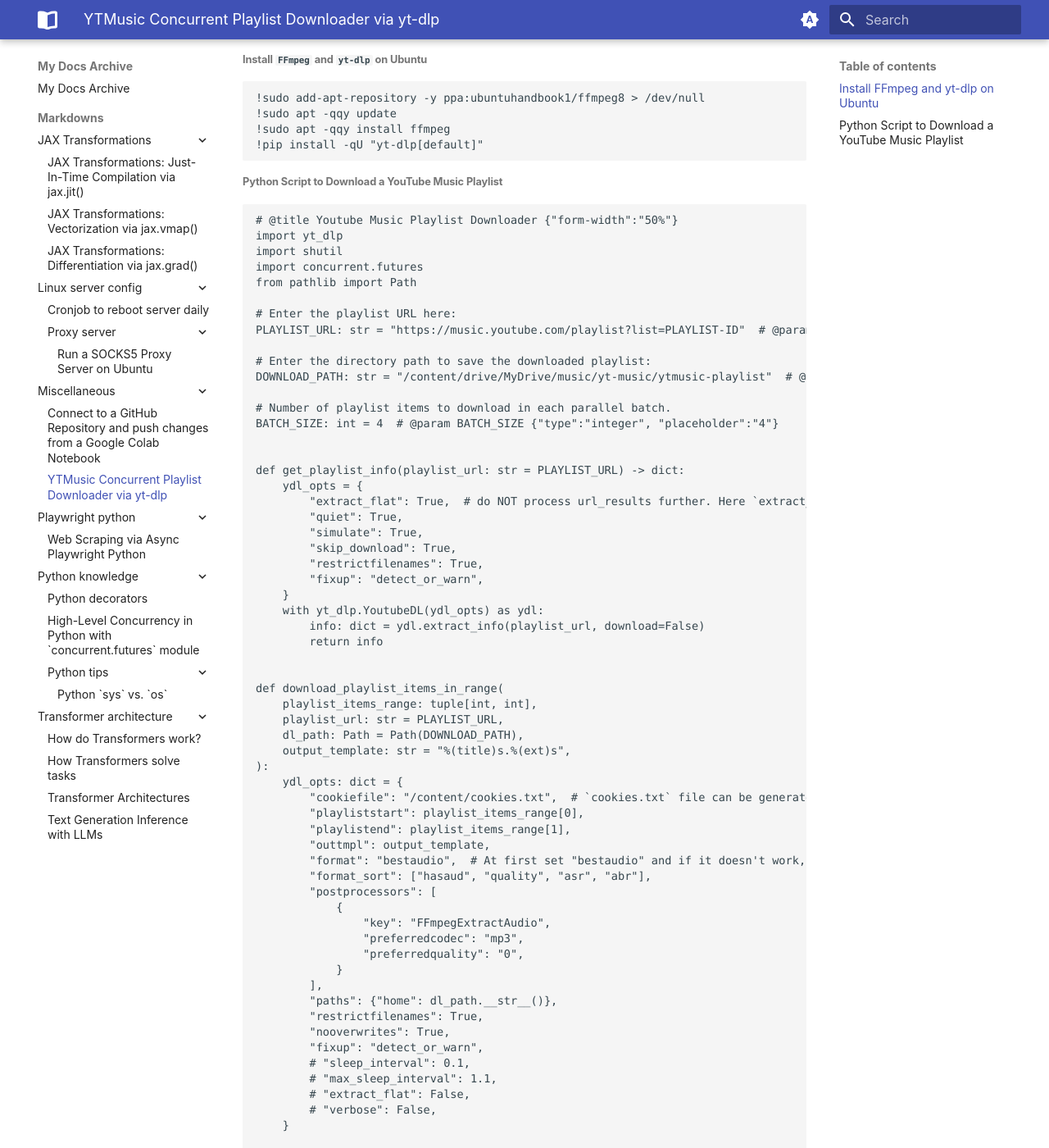
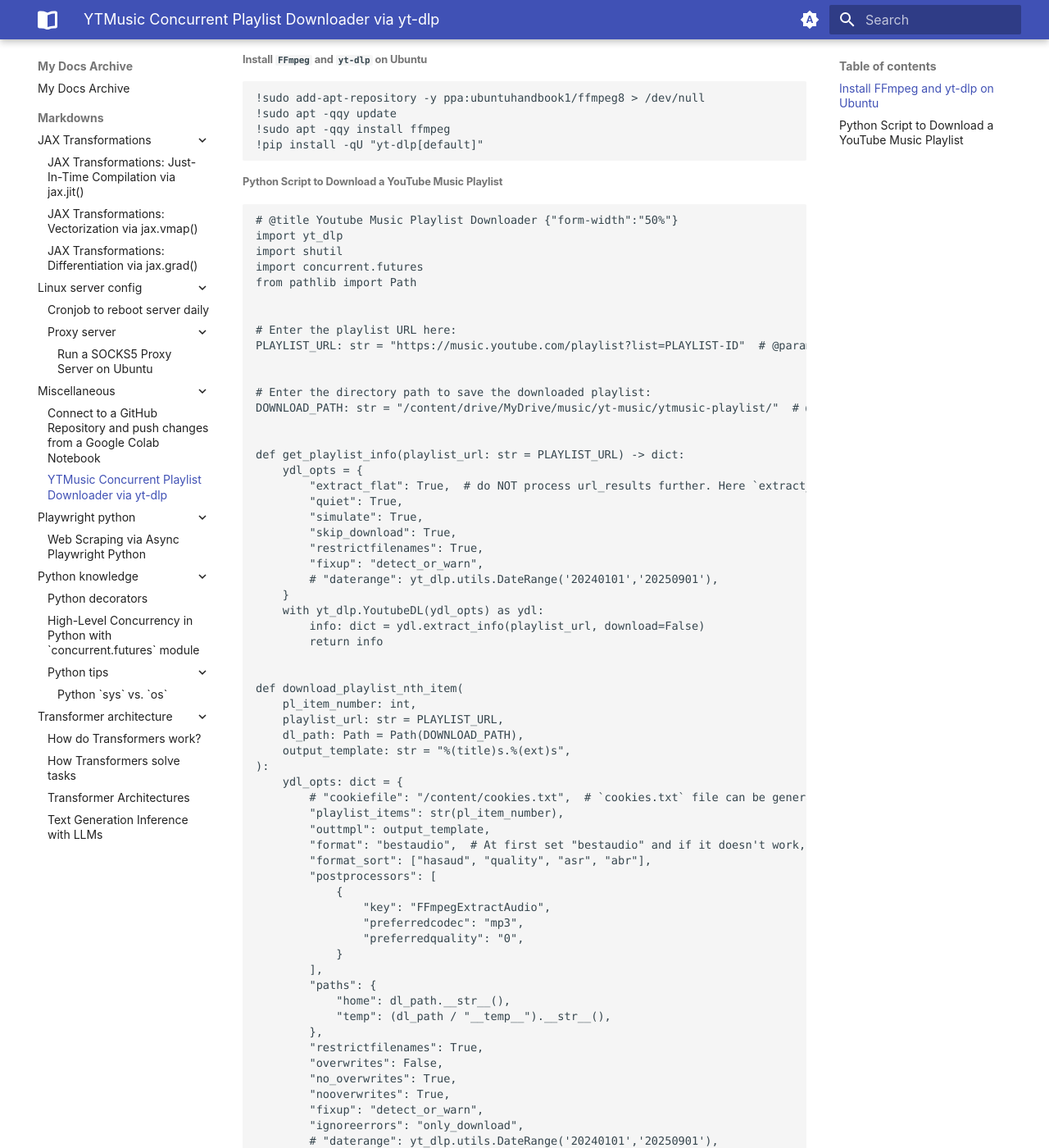
Before and after one commit to 1pawn0/1pawn0.github.io, an MkDocs documentation site: the page built from docs/markdowns/miscellaneous/youtube-music-playlist-downloader-yt-dlp.md, in a window 1280 px wide and 1400 px high, scrolled down 318 px. Shown: the whole window at 82% size. Built offline with MkDocs 1.6.1 and Material for MkDocs 9.7.7, drawn with Linux system fonts in a browser that asks for light colours; some web fonts are replaced; plug-ins that fetch from the network failed and are left out; some of the changed text lies outside the part shown.

Commit message:
Update youtube-music-playlist-downloader-yt-dlp.md

````diff
--- a/docs/markdowns/miscellaneous/youtube-music-playlist-downloader-yt-dlp.md
+++ b/docs/markdowns/miscellaneous/youtube-music-playlist-downloader-yt-dlp.md
@@ -34,14 +34,13 @@
 import concurrent.futures
 from pathlib import Path
 
+
 # Enter the playlist URL here:
 PLAYLIST_URL: str = "https://music.youtube.com/playlist?list=PLAYLIST-ID"  # @param PLAYLIST_URL {"type":"string","placeholder":"https://music.youtube.com/playlist?list=PLAYLIST-ID"}
 
+
 # Enter the directory path to save the downloaded playlist:
-DOWNLOAD_PATH: str = "/content/drive/MyDrive/music/yt-music/ytmusic-playlist"  # @param DOWNLOAD_PATH {"type":"string","placeholder":"/path/to/save/downloaded/playlist"}
-
-# Number of playlist items to download in each parallel batch.
-BATCH_SIZE: int = 4  # @param BATCH_SIZE {"type":"integer", "placeholder":"4"}
+DOWNLOAD_PATH: str = "/content/drive/MyDrive/music/yt-music/ytmusic-playlist/"  # @param DOWNLOAD_PATH {"type":"string","placeholder":"/path/to/save/downloaded/playlist"}
 
 
 def get_playlist_info(playlist_url: str = PLAYLIST_URL) -> dict:
@@ -52,22 +51,22 @@
         "skip_download": True,
         "restrictfilenames": True,
         "fixup": "detect_or_warn",
+        # "daterange": yt_dlp.utils.DateRange('20240101','20250901'),
     }
     with yt_dlp.YoutubeDL(ydl_opts) as ydl:
         info: dict = ydl.extract_info(playlist_url, download=False)
         return info
 
 
-def download_playlist_items_in_range(
-    playlist_items_range: tuple[int, int],
+def download_playlist_nth_item(
+    pl_item_number: int,
     playlist_url: str = PLAYLIST_URL,
     dl_path: Path = Path(DOWNLOAD_PATH),
     output_template: str = "%(title)s.%(ext)s",
 ):
     ydl_opts: dict = {
-        "cookiefile": "/content/cookies.txt",  # `cookies.txt` file can be generated by `Get cookies.txt LOCALLY` extension for Chrome
-        "playliststart": playlist_items_range[0],
-        "playlistend": playlist_items_range[1],
+        # "cookiefile": "/content/cookies.txt",  # `cookies.txt` file can be generated by `Get cookies.txt LOCALLY` extension for Chrome
+        "playlist_items": str(pl_item_number),
         "outtmpl": output_template,
         "format": "bestaudio",  # At first set "bestaudio" and if it doesn't work, set "bestaudio/best" value for the "format" option
         "format_sort": ["hasaud", "quality", "asr", "abr"],
@@ -78,12 +77,18 @@
                 "preferredquality": "0",
             }
         ],
-        "paths": {"home": dl_path.__str__()},
+        "paths": {
+            "home": dl_path.__str__(),
+            "temp": (dl_path / "__temp__").__str__(),
+        },
         "restrictfilenames": True,
+        "overwrites": False,
+        "no_overwrites": True,
         "nooverwrites": True,
         "fixup": "detect_or_warn",
-        # "sleep_interval": 0.1,
-        # "max_sleep_interval": 1.1,
+        "ignoreerrors": "only_download",
+        # "daterange": yt_dlp.utils.DateRange('20240101','20250901'),
+        # "playlistreverse": True,
         # "extract_flat": False,
         # "verbose": False,
     }
@@ -92,31 +97,25 @@
         ydl.download([playlist_url])
 
 
-def generate_download_ranges(batch_size: int = BATCH_SIZE) -> list:
-    download_ranges: list = []
-    pl_info = get_playlist_info()
-    pl_items_count = pl_info["playlist_count"]
-    for i in range(1, pl_items_count + 1, batch_size):
-        start_index = i
-        end_index = min(i + batch_size - 1, pl_items_count)
-        download_ranges.append((start_index, end_index))
-    return download_ranges
-
-
 def make_zip_archive(dir_path: Path = Path(DOWNLOAD_PATH)) -> Path:
     if not dir_path.is_dir():
         raise ValueError(f"The provided path '{dir_path}' is not a valid directory.")
-
-    archive_path: Path = Path(shutil.make_archive(base_name=dir_path, format="zip", root_dir=dir_path))
+    archive_path: Path = Path(
+        shutil.make_archive(
+            base_name=dir_path, format="zip", root_dir=dir_path, verbose=True
+        )
+    )
     return archive_path
 
 
-def download_playlist_concurrently(max_workers: int = 32, batch_size: int = BATCH_SIZE) -> Path:
+def download_playlist_concurrently(max_workers: int = 32) -> Path:
     with concurrent.futures.ThreadPoolExecutor(max_workers=max_workers) as executor:
-        executor.map(download_playlist_items_in_range, generate_download_ranges(batch_size))
+        executor.map(
+            download_playlist_nth_item,
+            range(1, get_playlist_info()["playlist_count"] + 1),
+        )
     return make_zip_archive()
 
 
 download_playlist_concurrently()
-
 ```
````
